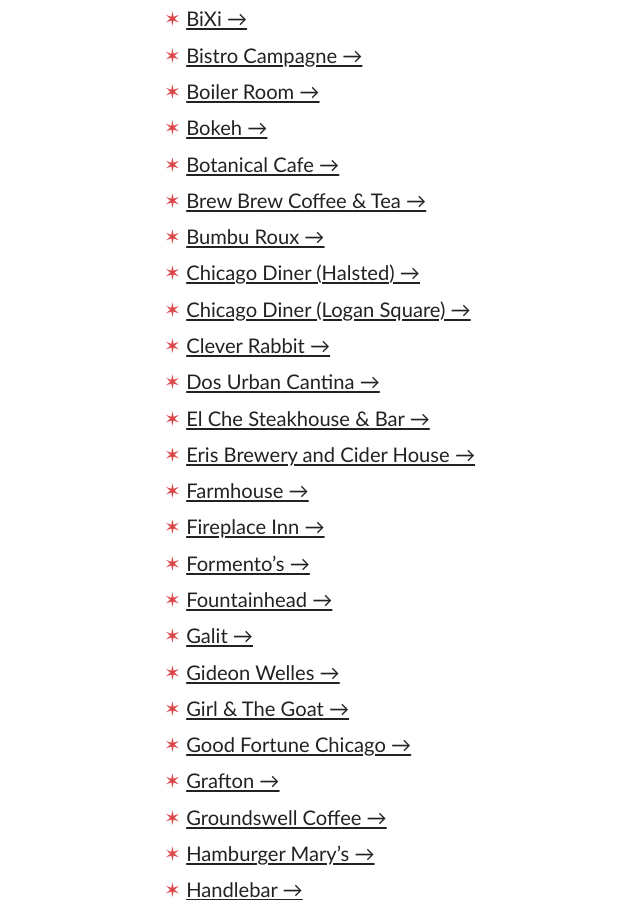
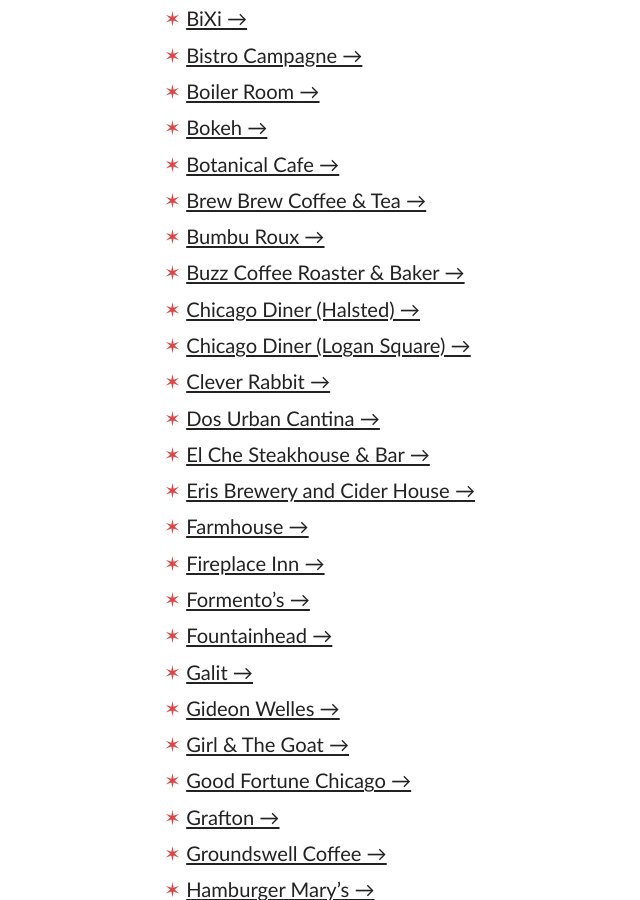
Before and after one commit to spencertweedy/chicagoservicerelief, a Jekyll site: the page built from index.html, in a window 1280 px wide and 900 px high, scrolled down 4746 px. Shown: the whole window, without its empty margins (156-796 px from the left). Built offline with Jekyll 4.4.1, drawn with Linux system fonts in a browser that asks for light colours.

Commit message:
add buzz coffee

```diff
--- a/_data/establishments.yml
+++ b/_data/establishments.yml
@@ -615,3 +615,6 @@
 - title: Kaiser Tiger
   url: https://www.gofundme.com/f/kaiser-tiger-relief-fund
   type: restaurant
+- title: Buzz Coffee Roaster & Baker
+  url: https://buzzcoffeeroaster.com/buzz-employee-relief-fund
+  type: restaurant
```
